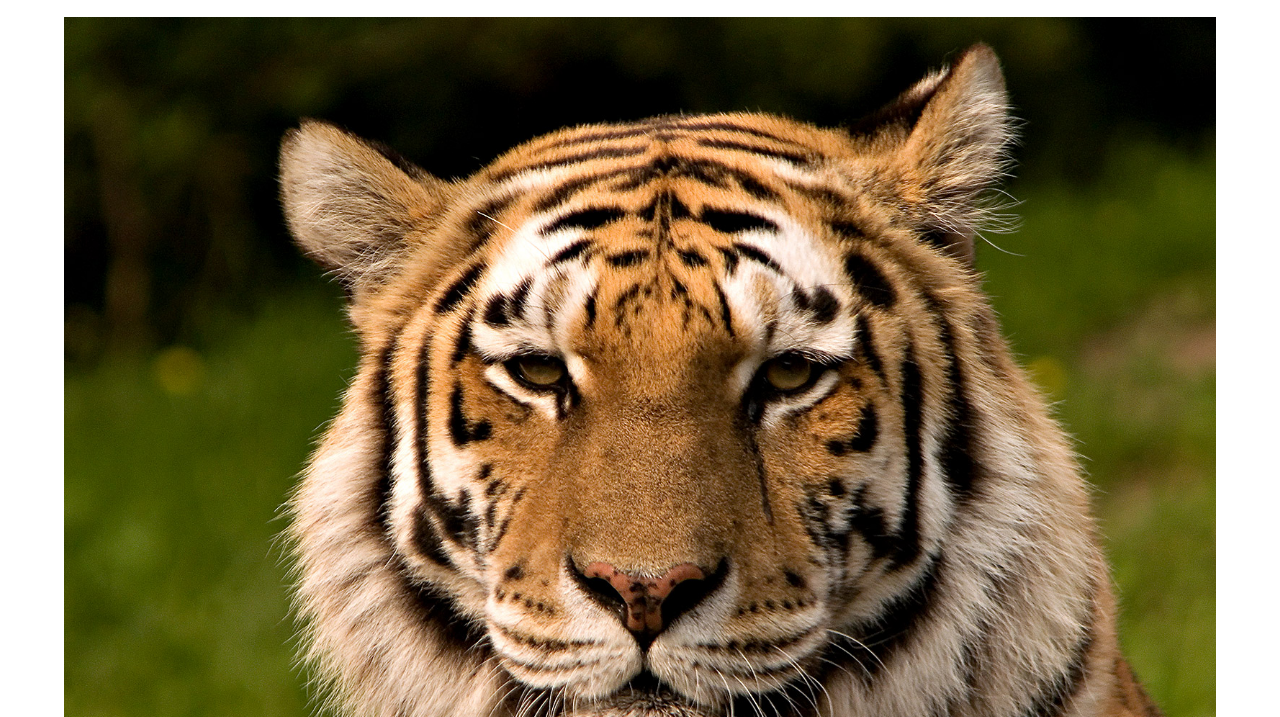
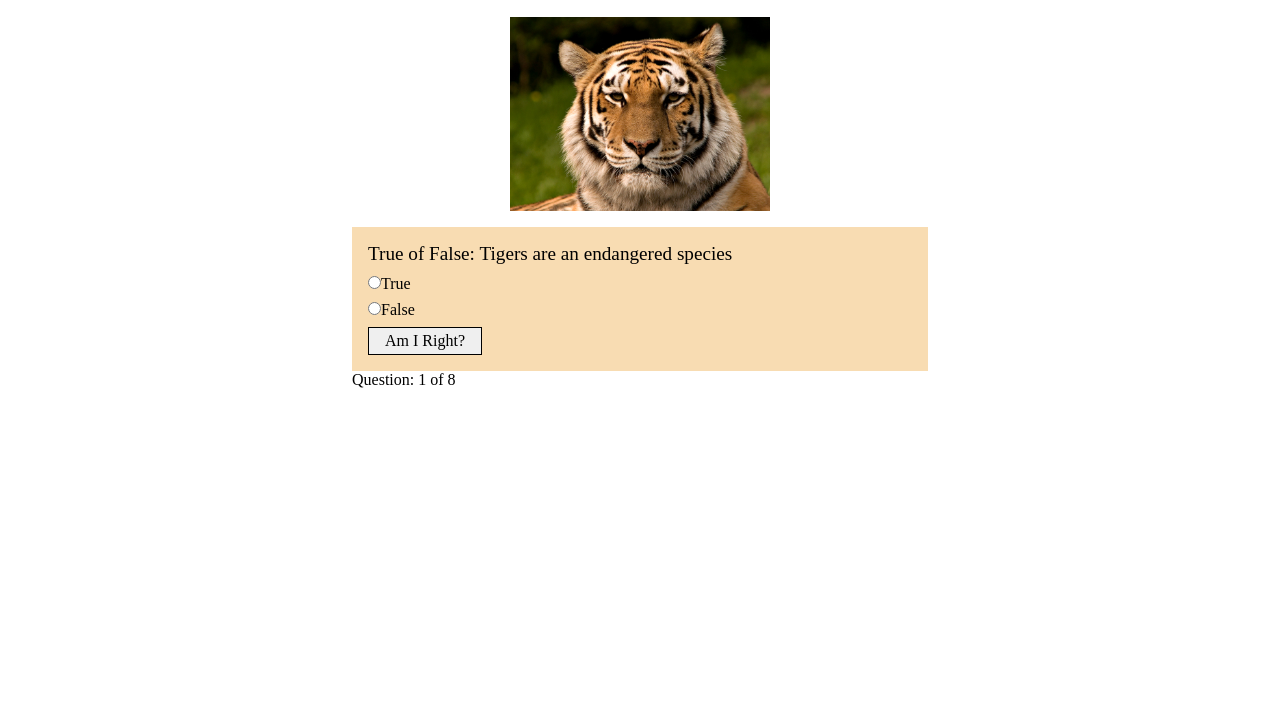
Before and after one commit to wattersnathen/quiz-app, a plain HTML site: page index.html in a window 1280 px wide. Shown: the part 83-800 px from the top of the page. Drawn offline with Linux system fonts and the light colour scheme.

Commit message:
media queries

```diff
--- a/main.css
+++ b/main.css
@@ -81,7 +81,7 @@ input[type='submit'] {
   left: 0;
   width: 100%;
   height: 100%;
-  background: rgba(220, 220, 220, 0.8);
+  background: rgba(255, 255, 255, 0.7);
   z-index: 999;
   text-align: center;
 }
@@ -119,3 +119,42 @@ input[type='submit'] {
   margin-top: 4em;
   padding: 0.75em 1.25em;
 }
+
+@media screen and (min-width: 470px) {
+  img {
+    max-width: 75%;
+    max-height: 75%;
+    display: block;
+    margin: 0 auto;
+  }
+}
+
+@media screen and (min-width: 590px) {
+  .container {
+    width: 75%;
+  }
+  img {
+    max-height: 60%;
+    max-width: 70%;
+  }
+  #play-again {
+    margin-top: 2em;
+    padding: 0.75em 1.25em;
+  }
+}
+
+@media screen and (min-width: 670px) {
+  .container {
+    width: 60%;
+  }
+  img {
+    max-height: 45%;
+    max-width: 45%;
+  }
+}
+
+@media screen and (min-width: 850px) {
+  .container {
+    width: 45%;
+  }
+}
```
